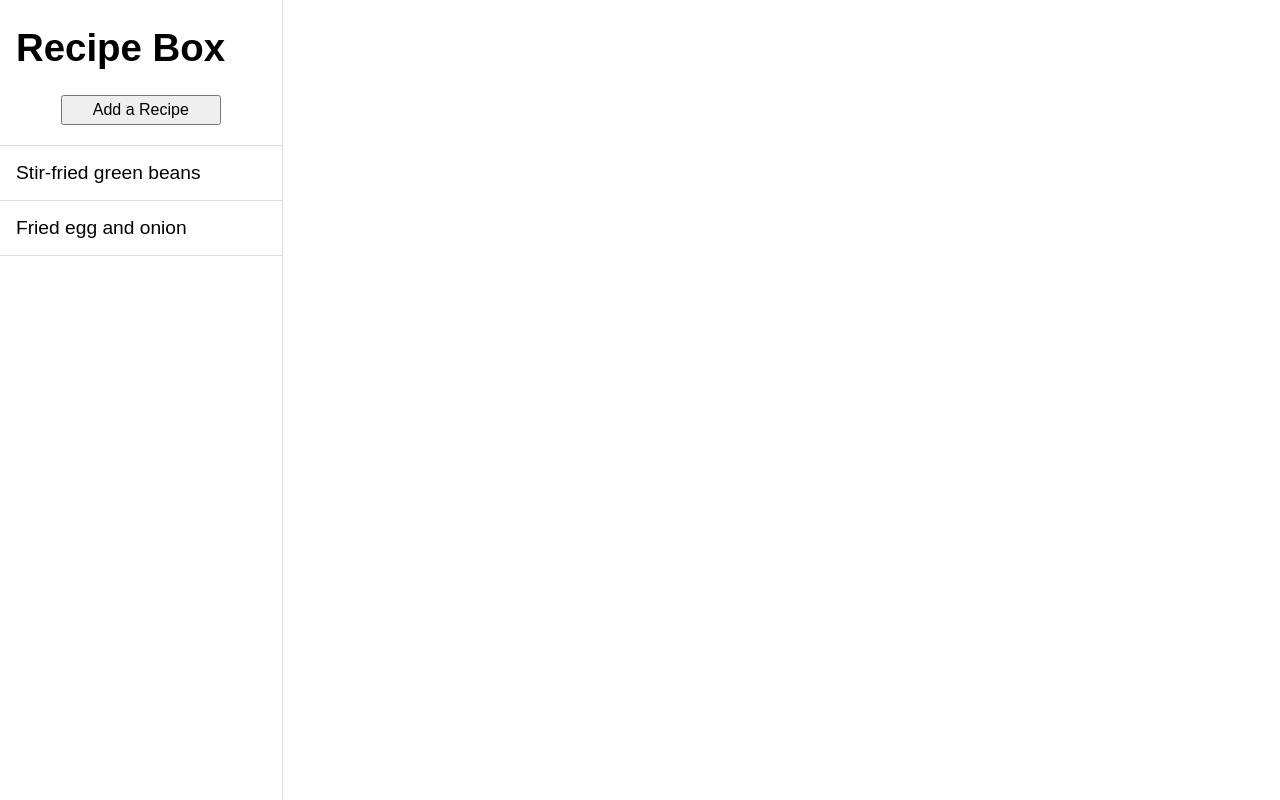
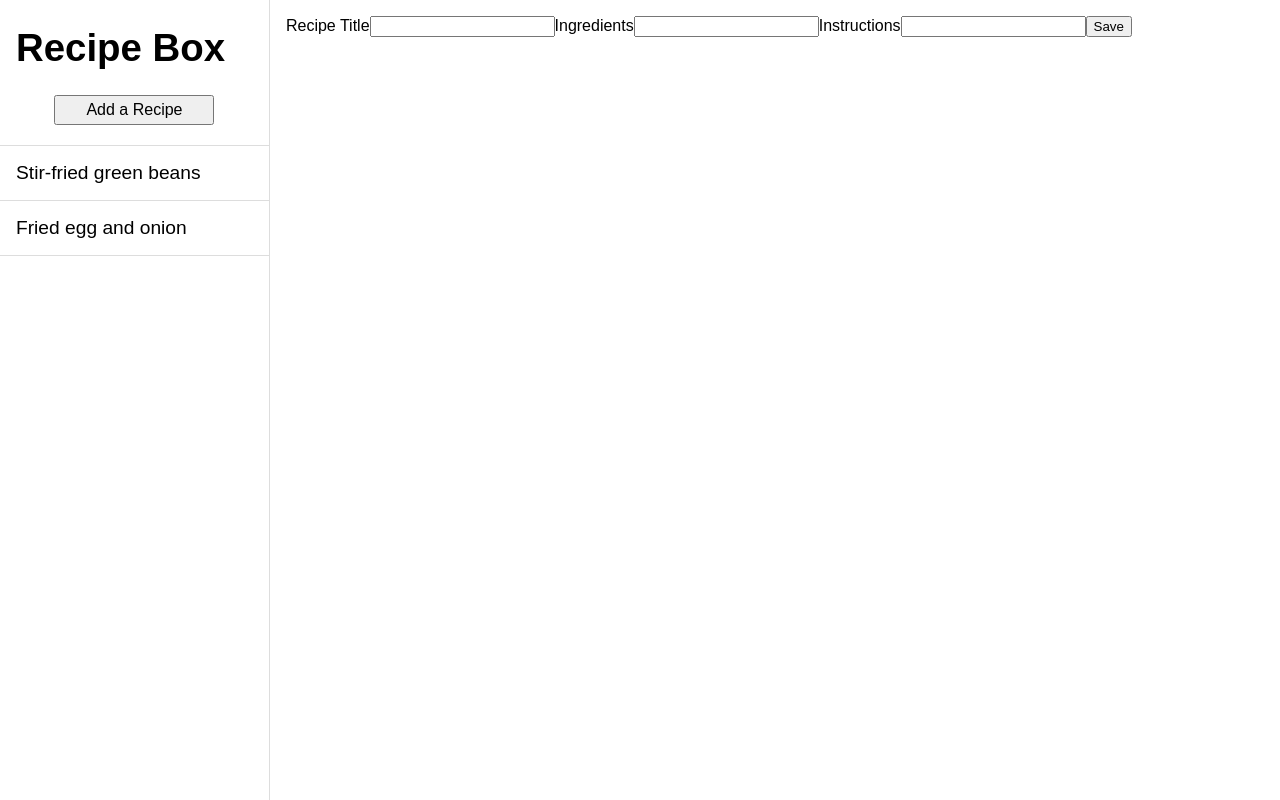
Before and after one commit to tymeart/recipe-box, a React (Create React App) app: page / in a window 1280 px wide. Both pictures are taken after a click on the button "Add a Recipe". Built offline with nearby package versions, Linux system fonts and the light colour scheme.

Commit message:
Render recipe form and recipe details when button and recipe titles are respectively clicked

```diff
--- a/src/components/App.jsx
+++ b/src/components/App.jsx
@@ -18,9 +18,8 @@ class App extends Component {
           instructions: 'Beat eggs and add soy sauce to it, chop onion, cook the onion on low heat until golden brownish, add egg on top.'
         }
       ],
-      displayRecipe: false,
-      displayAllRecipes: false,
-      displayForm: false,
+      displayRecipe: null,
+      displayForm: false
     };
   }
 
@@ -29,34 +28,32 @@ class App extends Component {
     let selectedRecipe = this.state.recipes.filter(recipe => {
       return recipeTitle === recipe.title;
     });
-    this.setState({displayRecipe: true});
+    this.setState({
+      displayRecipe: selectedRecipe[0],
+      displayForm: false
+    });
   }
 
-  // if button is clicked, display form
-  handleAddRecipeButtonClick = () => {
+  handleAddRecipeButtonClick = (event) => {
+    event.preventDefault();
     this.setState({
-      displayRecipe: false,
-      displayForm: true});
+      displayRecipe: null,
+      displayForm: true
+    });
   }
-
-  // default and if recipe box heading is clicked, display instructions
-
 
   render() {
     return (
       <div className="App">
         <Sidebar
           handleRecipeClick={this.handleRecipeClick}
+          handleAddRecipeButtonClick={this.handleAddRecipeButtonClick}
           recipes={this.state.recipes}
         />
-        {this.state.displayRecipe &&
-          <MainSection id="main"
-            recipe={this.state.recipes[0]}
-            // recipeTitle={this.state.recipe[0].title}
-            // recipeIngredients={this.state.recipe[0].ingredients}
-            // recipeInstructions={this.state.recipe[0].instructions}
-          />
-        }
+        <MainSection id="main"
+          recipe={this.state.displayRecipe}
+          displayForm={this.state.displayForm}
+        />
       </div>
     );
   }
--- a/src/components/MainSection.jsx
+++ b/src/components/MainSection.jsx
@@ -1,16 +1,13 @@
 import React, { Component } from 'react';
 import RecipeDetails from './RecipeDetails';
+import RecipeForm from './RecipeForm';
 
 class MainSection extends Component {
   render() {
     return (
       <main>
-        <RecipeDetails
-          recipe={this.props.recipe}
-          // title={this.props.recipeTitle}
-          // ingredients={this.props.recipeIngredients}
-          // instructions={this.props.recipeInstructions}
-        />
+        {this.props.recipe && <RecipeDetails recipe={this.props.recipe} />}
+        {this.props.displayForm && <RecipeForm />}
       </main>
     );
   }
--- /dev/null
+++ b/src/components/RecipeForm.jsx
@@ -0,0 +1,19 @@
+import React, { Component } from 'react';
+
+class RecipeForm extends Component {
+  render() {
+    return (
+      <form>
+        <label htmlFor="title">Recipe Title</label>
+        <input id="title" type="text" />
+        <label htmlFor="ingredients">Ingredients</label>
+        <input id="ingredients" type="text" />
+        <label htmlFor="instructions">Instructions</label>
+        <input id="instructions" type="text" />
+        <button>Save</button>
+      </form>
+    );
+  }
+}
+
+export default RecipeForm;
--- a/src/components/Sidebar.jsx
+++ b/src/components/Sidebar.jsx
@@ -7,7 +7,7 @@ class Sidebar extends Component {
     return (
       <div className="Sidebar">
         <h1>Recipe Box</h1>
-        <button>Add a Recipe</button>
+        <button onClick={this.props.handleAddRecipeButtonClick}>Add a Recipe</button>
         <RecipeList
           handleRecipeClick={this.props.handleRecipeClick}
           recipes={this.props.recipes}
```
Also changed, not shown: src/components/AddRecipeForm.jsx (deleted, +0 -17 lines).
